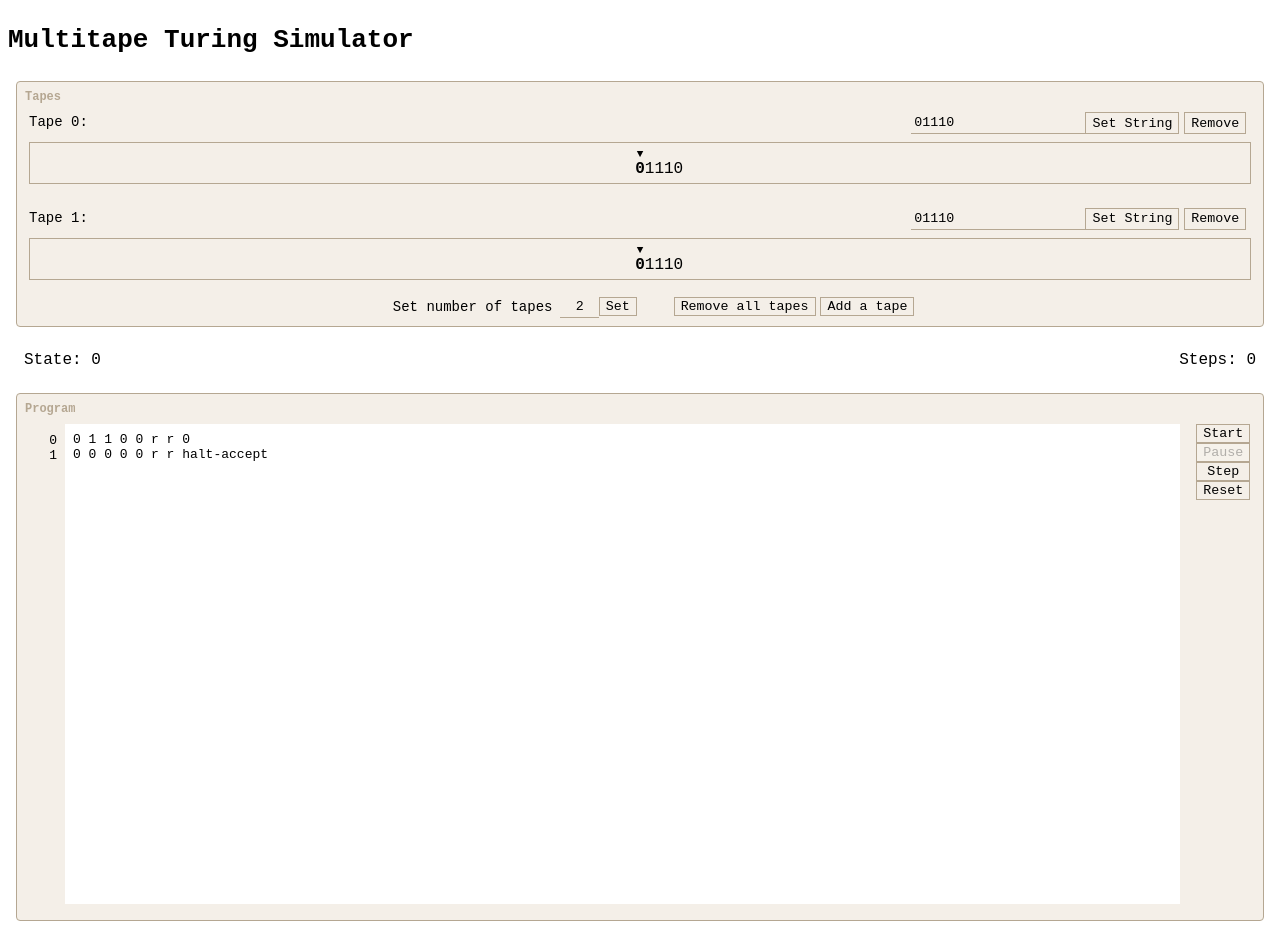
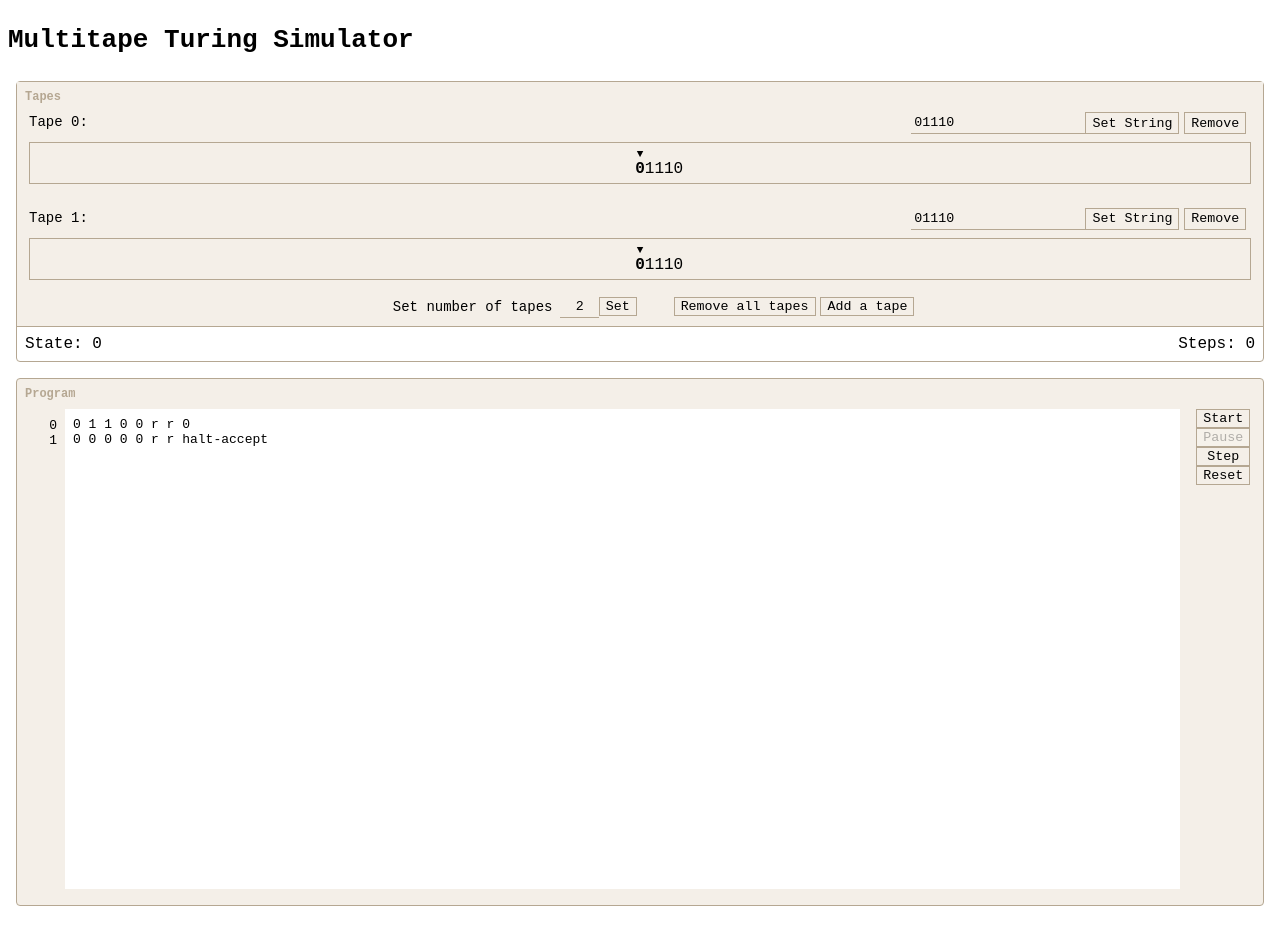
Before and after one commit to gabriellebzhu/multitape-turing-machine-simulator, a React app: page / in a window 1280 px wide. Built offline with nearby package versions, Linux system fonts and the light colour scheme.

Commit message:
visually group state and tape container

```diff
--- a/src/components/machine/index.scss
+++ b/src/components/machine/index.scss
@@ -7,3 +7,9 @@
   flex-direction: column;
   justify-content: center;
 }
+
+.tape-state__container {
+  border: 1px solid #b5a792;
+  margin: 0.5rem;
+  border-radius: .25rem;
+}
--- a/src/components/machine/index.tsx
+++ b/src/components/machine/index.tsx
@@ -52,6 +52,7 @@ const Simulator: React.FC = () => {
   return (
     <div className="simulator">
       <h1>Multitape Turing Simulator</h1>
+      <div className="tape-state__container">
         <TapesComponent
           tapes={tapes}
           handleAddTape={handleAddTape}
@@ -66,6 +67,7 @@ const Simulator: React.FC = () => {
           steps={steps}
           errors={tm?.errors}
           />
+      </div>
       <ProgramComponent
         handleStart={handleStart}
         handleStop={handleStop}
--- a/src/components/machine/state/index.scss
+++ b/src/components/machine/state/index.scss
@@ -1,20 +1,20 @@
+@use "src/styles/colour.scss" as *;
 .state__container {
   font-family: "Courier New", Courier, monospace;
   display: flex;
   flex-direction: row;
   justify-content: space-between;
-  margin: 0.5rem;
   padding: 0.5rem;
 }
 
 .state-error__container {
-  border: rgb(173, 72, 56) 2px solid;
-  font-style: italic;
   display: flex;
+  margin: 0 2rem;
 }
 
 .state-error__line-no {
-  background: rgb(173, 72, 56);
+  font-style: italic;
+  background: $red-error;
   padding: 0 0.7rem;
   color: white;
 }
--- a/src/components/machine/tape/index.scss
+++ b/src/components/machine/tape/index.scss
@@ -2,11 +2,9 @@
   background-color: #f4efe8;
   display: flex;
   flex-direction: column;
-  margin: 0.5rem;
   padding: 0.5rem;
   align-items: center;
-  border: solid 1px #b5a792;
-  border-radius: 0.25rem;
+  border-bottom: solid 1px #b5a792;
 
   &__container {
     display: flex;
--- a/src/styles/colour.scss
+++ b/src/styles/colour.scss
@@ -3,3 +3,5 @@ $beige-background: #f4efe8;
 
 $button: #cabca7;
 $active-button: #b5a792;
+
+$red-error: rgb(173, 72, 56);
```
Lines whose indentation alone changed are shown as unchanged.
